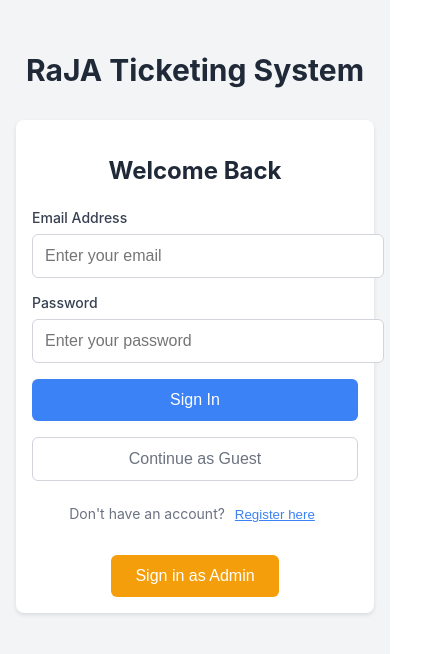
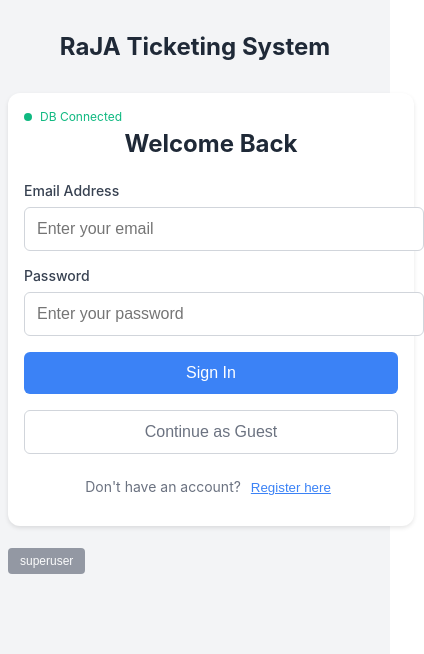
Before and after one commit to evanclan/raja-ticketing, a React (Vite) app: page / in a window 390 px wide. Both pictures are taken after a click on the button "Get Started - Login or Register". Shown: the top 654 px of the page, 424 px wide, since content can reach past the window. Built offline with nearby package versions, Linux system fonts and the light colour scheme; no server answers; the database is empty.

Commit message:
Frontend improvements: simple DB indicator, remove admin button, add subtle superuser button, mobile responsive design

```diff
--- a/src/App.jsx
+++ b/src/App.jsx
@@ -1,6 +1,5 @@
 import { useState } from "react";
 import { supabase } from "./lib/supabase";
-import ConnectionTest from "./components/ConnectionTest";
 import AuthContainer from "./components/Auth/AuthContainer";
 import AdminDashboard from "./components/Admin/AdminDashboard";
 import UserDashboard from "./components/User/UserDashboard";
@@ -32,17 +31,18 @@ function App() {
       style={{
         minHeight: "100vh",
         backgroundColor: "#f3f4f6",
-        padding: "2rem 0",
+        padding: "1rem 0",
       }}
     >
       <div className="container">
         <h1
           style={{
-            fontSize: "1.875rem",
+            fontSize: window.innerWidth < 640 ? "1.5rem" : "1.875rem",
             fontWeight: "bold",
             textAlign: "center",
             color: "#1f2937",
             marginBottom: "2rem",
+            padding: "0 1rem",
           }}
         >
           RaJA Ticketing System
@@ -146,9 +146,24 @@ function App() {
               flexDirection: "column",
               gap: "2rem",
               alignItems: "center",
+              justifyContent: "center",
+              minHeight: "60vh",
             }}
           >
-            <ConnectionTest />
+            <div style={{ textAlign: "center" }}>
+              <h2
+                style={{
+                  fontSize: "1.25rem",
+                  color: "#6b7280",
+                  marginBottom: "1rem",
+                }}
+              >
+                Welcome to RaJA Ticketing System
+              </h2>
+              <p style={{ color: "#9ca3af", marginBottom: "2rem" }}>
+                Please sign in to continue
+              </p>
+            </div>
             <button
               onClick={() => setShowAuth(true)}
               style={{
--- a/src/components/Auth/AuthContainer.jsx
+++ b/src/components/Auth/AuthContainer.jsx
@@ -58,7 +58,7 @@ function AdminLoginForm({ onSuccess, onBack, onSuperuser }) {
       >
         Admin Login
       </h2>
-      <LoginForm onSuccess={onSuccess} hideGuest hideRegister hideAdmin />
+      <LoginForm onSuccess={onSuccess} hideGuest hideRegister />
     </div>
   );
 }
@@ -413,12 +413,11 @@ export default function AuthContainer({ onAuthSuccess }) {
   }
 
   return (
-    <div>
+    <div style={{ position: "relative" }}>
       {isLogin ? (
         <LoginForm
           onSuccess={handleAuthSuccess}
           onSwitchToRegister={() => setIsLogin(false)}
-          onAdminLogin={() => setAdminMode(true)}
         />
       ) : (
         <RegisterForm
@@ -426,6 +425,30 @@ export default function AuthContainer({ onAuthSuccess }) {
           onSwitchToLogin={() => setIsLogin(true)}
         />
       )}
+
+      {/* Small Superuser Button - Bottom Left */}
+      <button
+        onClick={() => setAdminMode(true)}
+        style={{
+          position: "absolute",
+          bottom: "-3rem",
+          left: "0",
+          backgroundColor: "#6b7280",
+          color: "white",
+          border: "none",
+          borderRadius: "0.25rem",
+          fontSize: "0.75rem",
+          padding: "0.375rem 0.75rem",
+          cursor: "pointer",
+          opacity: "0.7",
+          transition: "opacity 0.2s",
+          touchAction: "manipulation", // Better touch handling on mobile
+        }}
+        onMouseEnter={(e) => (e.target.style.opacity = "1")}
+        onMouseLeave={(e) => (e.target.style.opacity = "0.7")}
+      >
+        superuser
+      </button>
     </div>
   );
 }
--- a/src/components/Auth/LoginForm.jsx
+++ b/src/components/Auth/LoginForm.jsx
@@ -1,13 +1,12 @@
 import { useState } from "react";
 import { supabase } from "../../lib/supabase";
+import SimpleConnectionIndicator from "../SimpleConnectionIndicator";
 
 export default function LoginForm({
   onSuccess,
   onSwitchToRegister,
-  onAdminLogin,
   hideGuest,
   hideRegister,
-  hideAdmin,
 }) {
   const [email, setEmail] = useState("");
   const [password, setPassword] = useState("");
@@ -49,7 +48,11 @@ export default function LoginForm({
   };
 
   return (
-    <div className="test-card" style={{ maxWidth: "400px", margin: "0 auto" }}>
+    <div
+      className="test-card"
+      style={{ margin: "0 auto", position: "relative" }}
+    >
+      <SimpleConnectionIndicator />
       <h2
         style={{
           fontSize: "1.5rem",
@@ -236,29 +239,6 @@ export default function LoginForm({
           </p>
         </div>
       )}
-
-      {/* Sign in as Admin Button */}
-      {!hideAdmin && (
-        <div style={{ marginTop: "2rem", textAlign: "center" }}>
-          <button
-            type="button"
-            onClick={onAdminLogin}
-            style={{
-              padding: "0.75rem 1.5rem",
-              backgroundColor: "#f59e0b",
-              color: "white",
-              border: "none",
-              borderRadius: "0.375rem",
-              fontSize: "1rem",
-              fontWeight: "500",
-              cursor: "pointer",
-              transition: "background-color 0.2s",
-            }}
-          >
-            Sign in as Admin
-          </button>
-        </div>
-      )}
     </div>
   );
 }
--- a/src/components/ConnectionTest.jsx
+++ /dev/null
@@ -1,114 +0,0 @@
-import { useState, useEffect } from "react";
-import { supabaseHelpers } from "../lib/supabase-helpers";
-
-export default function ConnectionTest() {
-  const [status, setStatus] = useState("Testing connection...");
-  const [result, setResult] = useState(null);
-  const [loading, setLoading] = useState(true);
-
-  useEffect(() => {
-    const testSupabaseConnection = async () => {
-      try {
-        setStatus("Testing Supabase connection...");
-        const testResult = await supabaseHelpers.checkConnection();
-        setResult(testResult);
-
-        if (testResult.success) {
-          setStatus("✅ Connection successful!");
-        } else {
-          setStatus("❌ Connection failed: " + testResult.error);
-        }
-      } catch (error) {
-        setStatus("❌ Test failed: " + error.message);
-        setResult({ success: false, error: error.message });
-      } finally {
-        setLoading(false);
-      }
-    };
-
-    testSupabaseConnection();
-  }, []);
-
-  return (
-    <div className="test-card" style={{ maxWidth: "28rem", margin: "0 auto" }}>
-      <h2
-        style={{
-          fontSize: "1.25rem",
-          fontWeight: "bold",
-          color: "#1f2937",
-          marginBottom: "1rem",
-        }}
-      >
-        Supabase Connection Test
-      </h2>
-
-      <div style={{ display: "flex", flexDirection: "column", gap: "1rem" }}>
-        <div style={{ display: "flex", alignItems: "center", gap: "0.5rem" }}>
-          <div
-            style={{
-              width: "0.75rem",
-              height: "0.75rem",
-              borderRadius: "50%",
-              backgroundColor: loading
-                ? "#fbbf24"
-                : result?.success
-                ? "#10b981"
-                : "#ef4444",
-              animation: loading ? "pulse 2s infinite" : "none",
-            }}
-          ></div>
-          <span style={{ fontSize: "0.875rem", fontWeight: "500" }}>
-            {status}
-          </span>
-        </div>
-
-        {result && (
-          <div
-            style={{
-              padding: "0.75rem",
-              borderRadius: "0.5rem",
-              fontSize: "0.875rem",
-              backgroundColor: result.success ? "#f0fdf4" : "#fef2f2",
-              color: result.success ? "#166534" : "#991b1b",
-              border: `1px solid ${result.success ? "#bbf7d0" : "#fecaca"}`,
-            }}
-          >
-            <strong>Result:</strong> {result.success ? "Success" : "Failed"}
-            {result.error && (
-              <div style={{ marginTop: "0.5rem" }}>
-                <strong>Error:</strong> {result.error}
-              </div>
-            )}
-            {result.data && (
-              <div style={{ marginTop: "0.5rem" }}>
-                <strong>Database Tables Status:</strong>
-                <div style={{ marginTop: "0.25rem", fontSize: "0.75rem" }}>
-                  <div>📊 Events: {result.data.events} records</div>
-                  <div>👥 Users: {result.data.users} records</div>
-                  <div>
-                    📝 Registrations: {result.data.registrations} records
-                  </div>
-                  <div>
-                    📋 Guest Applications: {result.data.guest_applications}{" "}
-                    records
-                  </div>
-                </div>
-              </div>
-            )}
-          </div>
-        )}
-
-        <div style={{ fontSize: "0.75rem", color: "#6b7280" }}>
-          <p>Environment Variables:</p>
-          <p>
-            URL: {import.meta.env.VITE_SUPABASE_URL ? "✅ Set" : "❌ Missing"}
-          </p>
-          <p>
-            Key:{" "}
-            {import.meta.env.VITE_SUPABASE_ANON_KEY ? "✅ Set" : "❌ Missing"}
-          </p>
-        </div>
-      </div>
-    </div>
-  );
-}
--- /dev/null
+++ b/src/components/SimpleConnectionIndicator.jsx
@@ -0,0 +1,74 @@
+import { useState, useEffect } from "react";
+import { supabaseHelpers } from "../lib/supabase-helpers";
+
+export default function SimpleConnectionIndicator() {
+  const [connected, setConnected] = useState(null);
+
+  useEffect(() => {
+    const testConnection = async () => {
+      try {
+        const result = await supabaseHelpers.checkConnection();
+        setConnected(result.success);
+      } catch (error) {
+        setConnected(false);
+      }
+    };
+
+    testConnection();
+  }, []);
+
+  if (connected === null) {
+    return (
+      <div
+        style={{
+          position: "absolute",
+          top: "1rem",
+          left: "1rem",
+          display: "flex",
+          alignItems: "center",
+          gap: "0.5rem",
+          fontSize: "0.75rem",
+          color: "#6b7280",
+          zIndex: 10,
+        }}
+      >
+        <div
+          style={{
+            width: "8px",
+            height: "8px",
+            borderRadius: "50%",
+            backgroundColor: "#fbbf24",
+            animation: "pulse 2s infinite",
+          }}
+        />
+        Testing...
+      </div>
+    );
+  }
+
+  return (
+    <div
+      style={{
+        position: "absolute",
+        top: "1rem",
+        left: "1rem",
+        display: "flex",
+        alignItems: "center",
+        gap: "0.5rem",
+        fontSize: "0.75rem",
+        color: connected ? "#10b981" : "#ef4444",
+        zIndex: 10,
+      }}
+    >
+      <div
+        style={{
+          width: "8px",
+          height: "8px",
+          borderRadius: "50%",
+          backgroundColor: connected ? "#10b981" : "#ef4444",
+        }}
+      />
+      {connected ? "DB Connected" : "DB Error"}
+    </div>
+  );
+}
--- a/src/index.css
+++ b/src/index.css
@@ -20,4 +20,43 @@ body {
   padding: 1rem;
   box-shadow: 0 2px 4px rgba(0, 0, 0, 0.1);
   margin: 1rem 0;
+  width: 100%;
+  max-width: 400px;
 }
+
+/* Mobile Responsive Styles */
+@media (max-width: 640px) {
+  .container {
+    padding: 0 0.5rem;
+  }
+
+  .test-card {
+    margin: 0.5rem auto;
+    padding: 1.5rem;
+    border-radius: 12px;
+  }
+
+  /* Ensure text inputs are properly sized on mobile */
+  input[type="email"],
+  input[type="password"] {
+    font-size: 16px !important; /* Prevents zoom on iOS */
+  }
+}
+
+@media (max-width: 480px) {
+  .test-card {
+    margin: 0.25rem auto;
+    padding: 1rem;
+  }
+}
+
+/* Pulse animation for loading indicators */
+@keyframes pulse {
+  0%,
+  100% {
+    opacity: 1;
+  }
+  50% {
+    opacity: 0.5;
+  }
+}
```
